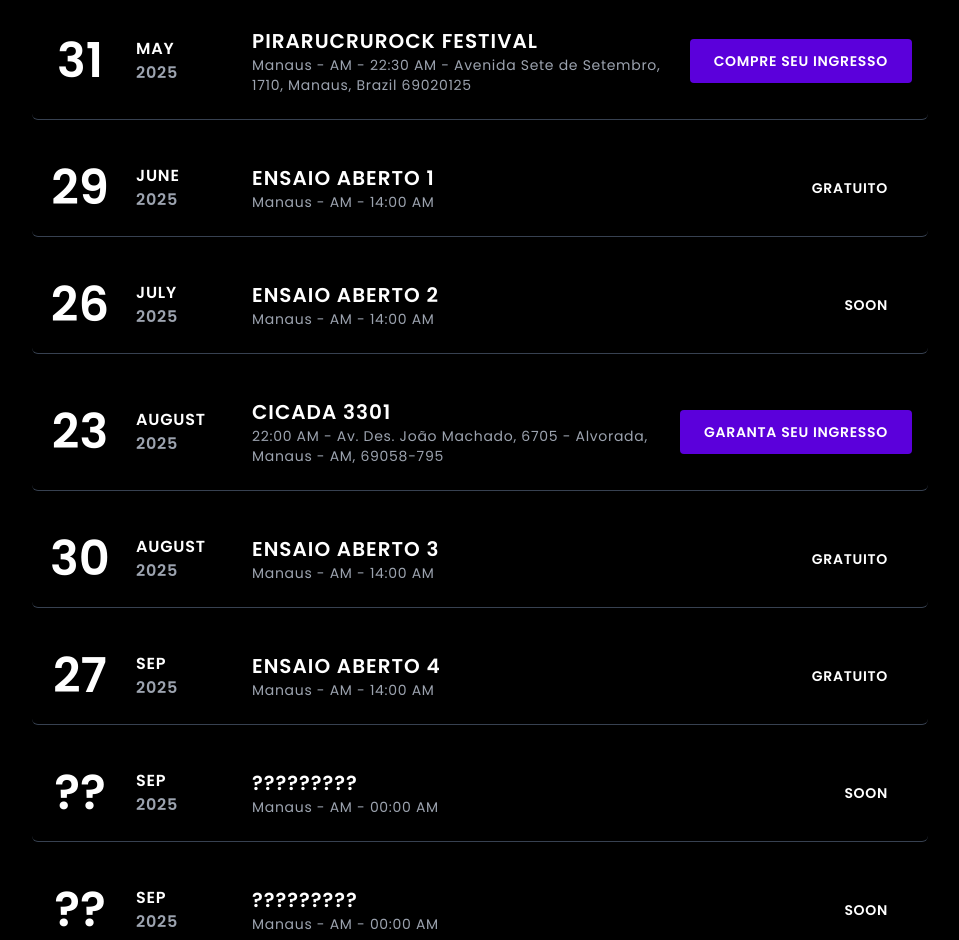
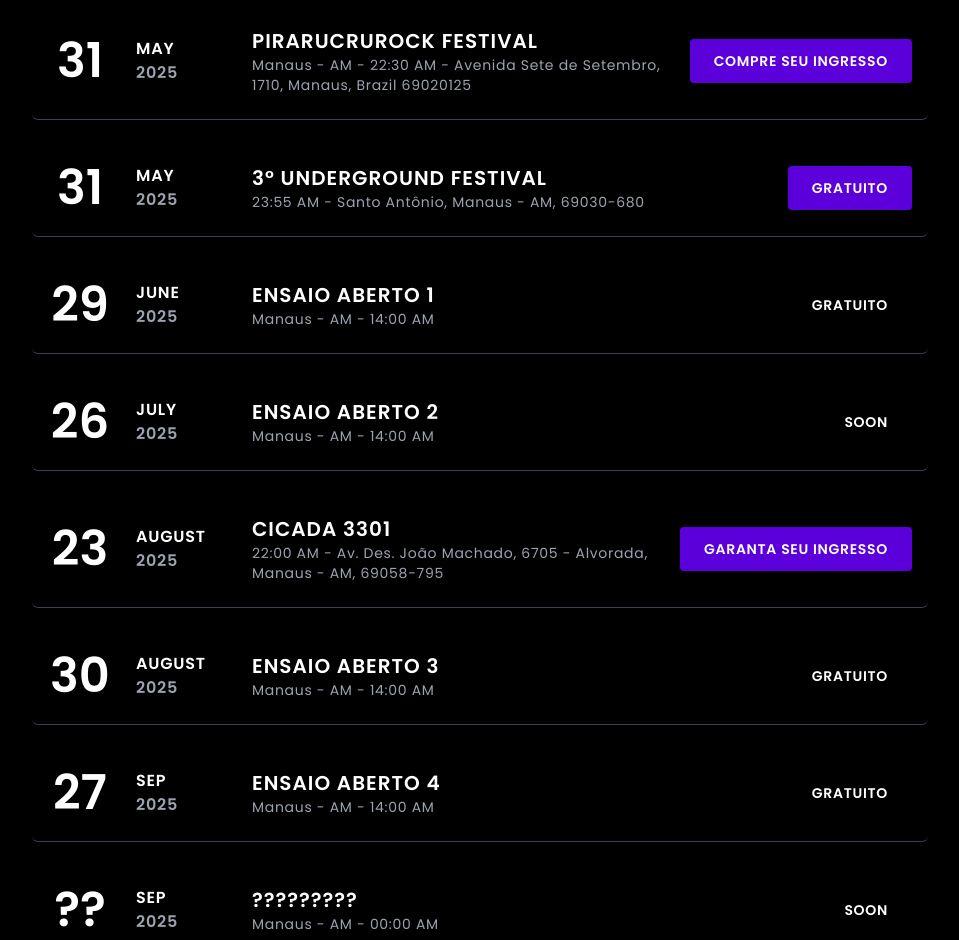
Before and after one commit to Matheuskievao/sovietat, a plain HTML site: page index.html in a window 1280 px wide. Shown: the part 3809-4749 px from the top of the page, without its empty margins (160-1119 px from the left). Drawn offline with nearby package versions, Linux system fonts and the light colour scheme.

Commit message:
Update index.html

```diff
--- a/index.html
+++ b/index.html
@@ -355,7 +355,16 @@
             <div class="flex-grow text-center md:text-left"> <div class="text-lg md:text-xl font-semibold tracking-wider">PIRARUCRUROCK FESTIVAL</div> <div class="text-sm text-gray-400 tracking-wider">Manaus - AM - 22:30 AM - Avenida Sete de Setembro, 1710, Manaus, Brazil 69020125 </div> </div>
             <a href="https://www.instagram.com/omovimentocru/" target="_blank" rel="noopener noreferrer" class="bg-soviet-purple text-white text-sm font-semibold uppercase py-3 px-6 rounded tracking-wider w-full md:w-auto shrink-0">COMPRE SEU INGRESSO</a>
           </div>
-          <!-- ENSAIOS ABERTOS 1 -->
+          <!--  -->
+          <div class="border-b border-gray-700 py-6 flex flex-col md:flex-row items-center justify-between gap-4 md:gap-6 hover:bg-gray-900/30 transition-colors duration-300 rounded-md px-4 opacity-80" data-aos="fade-up" data-aos-delay="200">
+            <div class="flex items-center gap-4 md:gap-6 text-center md:text-left min-w-[180px]">
+              <div class="text-5xl font-semibold w-16 text-center shrink-0">31</div>
+              <div class="grow"> <div class="text-base font-semibold tracking-wider uppercase">May</div> <div class="text-base font-semibold tracking-wider text-gray-400">2025</div> </div>
+            </div>
+            <div class="flex-grow text-center md:text-left"> <div class="text-lg md:text-xl font-semibold tracking-wider">3° UNDERGROUND FESTIVAL</div> <div class="text-sm text-gray-400 tracking-wider">23:55 AM - Santo Antônio, Manaus - AM, 69030-680</div> </div>
+            <a href="https://www.instagram.com/undergroundfest.am/" target="_blank" rel="noopener noreferrer" class="bg-soviet-purple text-white text-sm font-semibold uppercase py-3 px-6 rounded tracking-wider w-full md:w-auto shrink-0">Gratuito</a>
+          </div>
+          <!-- -->
           <!--  -->
            <div class="border-b border-gray-700 py-6 flex flex-col md:flex-row items-center justify-between gap-4 md:gap-6 hover:bg-gray-900/30 transition-colors duration-300 rounded-md px-4 opacity-80" data-aos="fade-up" data-aos-delay="250">
             <div class="flex items-center gap-4 md:gap-6 text-center md:text-left min-w-[180px]">
```
